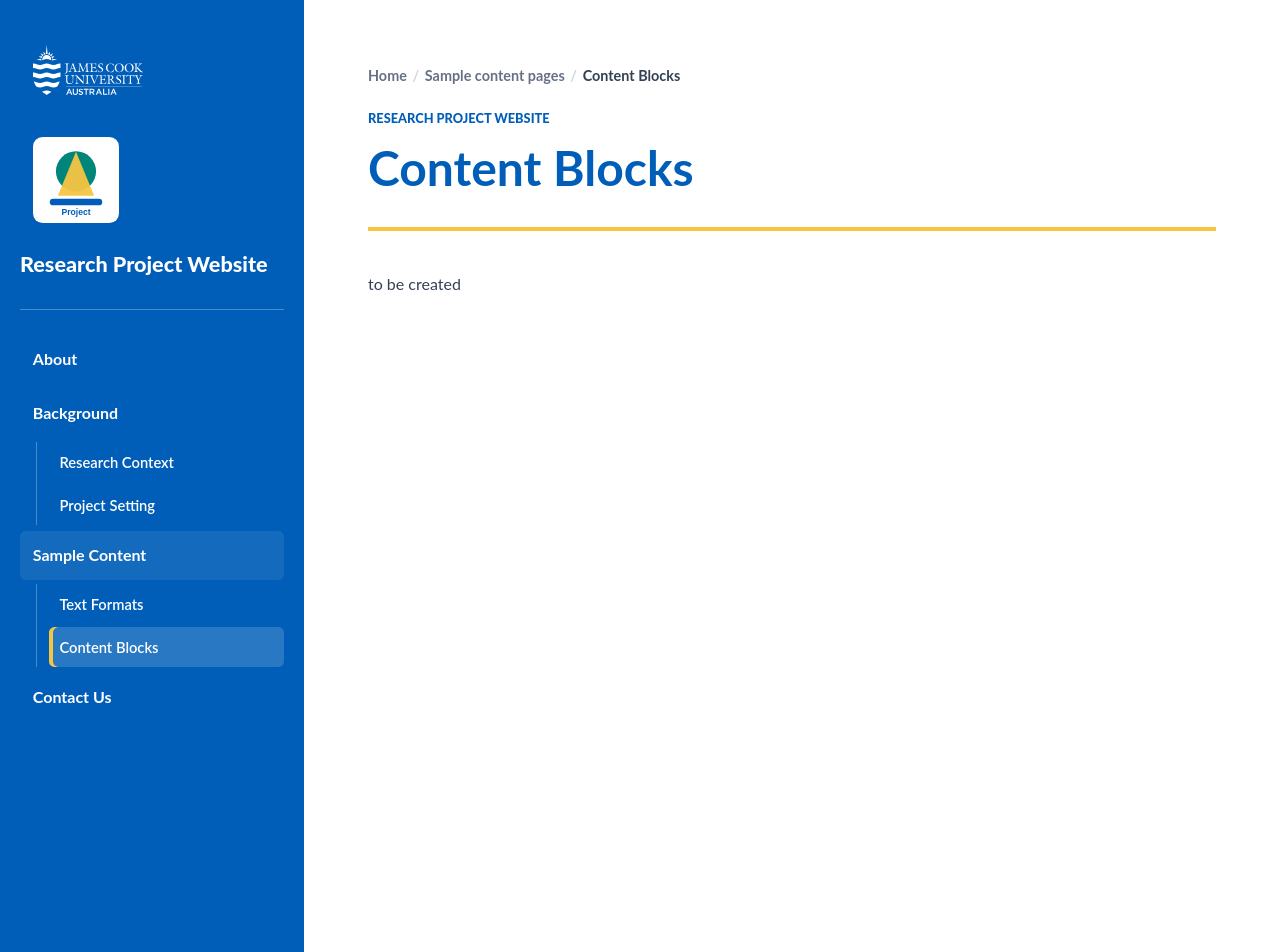
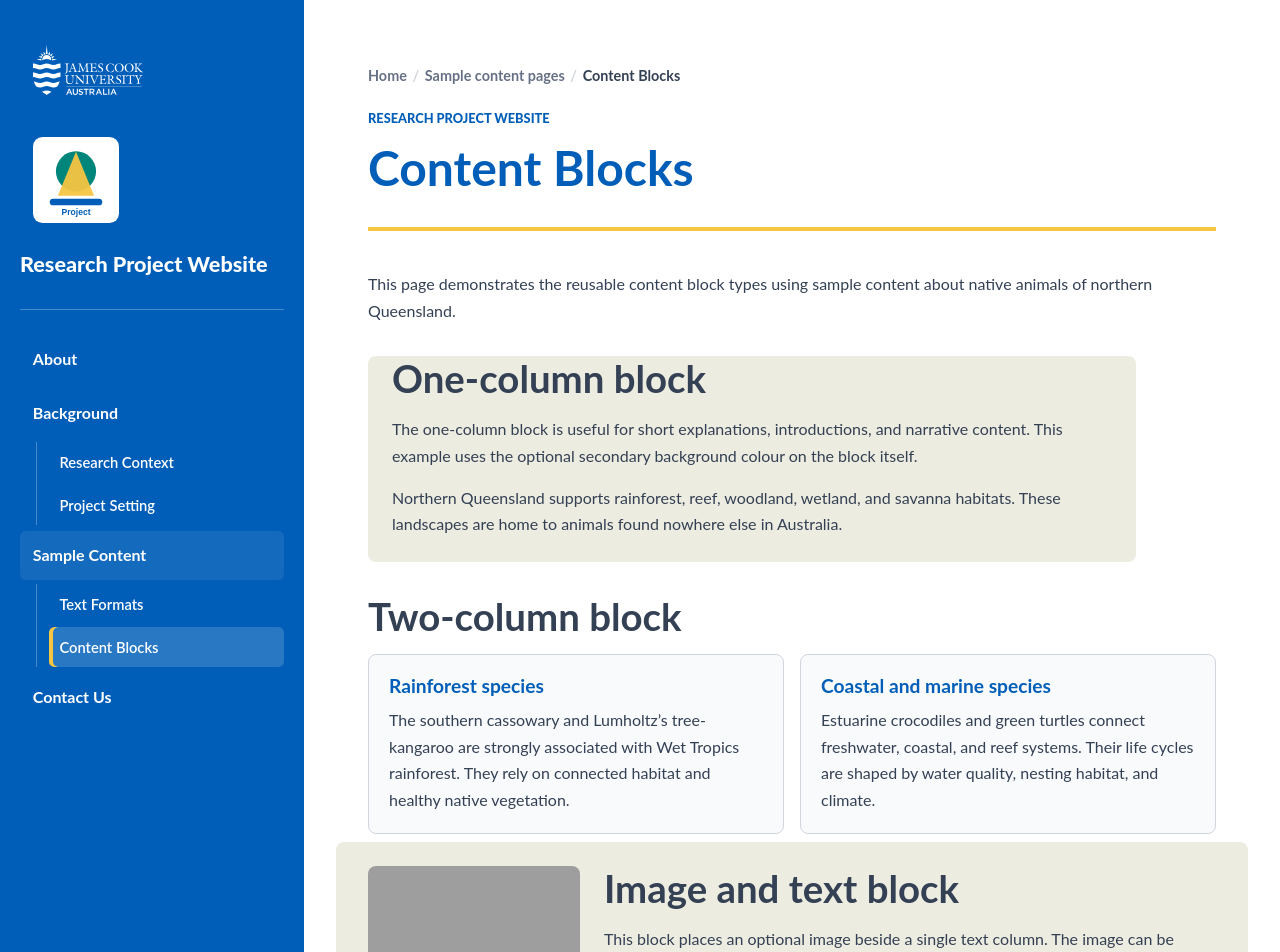
Before and after one commit to jcu-eresearch/jcu-research-website-theme, a Jekyll site: the page built from sample-content-pages/content-blocks.md, in a window 1280 px wide and 1400 px high. Shown: the top 952 px of the window. Built offline with Jekyll 4.4.1, drawn with Linux system fonts in a browser that asks for light colours; some of the changed text lies outside the part shown; grey boxes are pictures that could not be loaded.

Commit message:
Added example content blocks content

```diff
--- a/sample-content-pages/content-blocks.md
+++ b/sample-content-pages/content-blocks.md
@@ -2,7 +2,83 @@
 title: Content Blocks
 permalink: /sample-content-pages/content-blocks/
 order: 2
-image: "/assets/images/card-project-setting.svg"
-summary: "This page shows all the content blocks styles available with this template."
+image: "/assets/images/card-cassowary.svg"
+summary: "Examples of each content block style available with this template."
+blocks:
+  - type: one-column
+    title: "One-column block"
+    background: "secondary"
+    background_mode: "block"
+    content: |
+      The one-column block is useful for short explanations, introductions, and narrative content. This example uses the optional secondary background colour on the block itself.
+
+      Northern Queensland supports rainforest, reef, woodland, wetland, and savanna habitats. These landscapes are home to animals found nowhere else in Australia.
+  - type: two-column
+    title: "Two-column block"
+    columns:
+      - title: "Rainforest species"
+        content: |
+          The southern cassowary and Lumholtz's tree-kangaroo are strongly associated with Wet Tropics rainforest. They rely on connected habitat and healthy native vegetation.
+      - title: "Coastal and marine species"
+        content: |
+          Estuarine crocodiles and green turtles connect freshwater, coastal, and reef systems. Their life cycles are shaped by water quality, nesting habitat, and climate.
+  - type: image-text
+    title: "Image and text block"
+    image: "/assets/images/card-tree-kangaroo.svg"
+    image_alt: "Stylised Lumholtz's tree-kangaroo in rainforest"
+    image_position: "left"
+    image_size: "small"
+    background: "secondary"
+    background_mode: "behind"
+    caption: "Example with image_position: left, image_size: small, and background_mode: behind."
+    content: |
+      This block places an optional image beside a single text column. The image can be positioned on the left or right and set to small, medium, or large.
+
+      Lumholtz's tree-kangaroo is an arboreal marsupial of the Wet Tropics. It moves through the forest canopy and is vulnerable to habitat fragmentation.
+  - type: gallery
+    title: "Image gallery block"
+    items:
+      - title: "Southern cassowary"
+        image: "/assets/images/card-cassowary.svg"
+        url: "/sample-content-pages/animals/southern-cassowary/"
+      - title: "Lumholtz's tree-kangaroo"
+        image: "/assets/images/card-tree-kangaroo.svg"
+        url: "/sample-content-pages/animals/lumholtzs-tree-kangaroo/"
+      - title: "Estuarine crocodile"
+        image: "/assets/images/card-crocodile.svg"
+        url: "/sample-content-pages/animals/estuarine-crocodile/"
+      - title: "Green turtle"
+        image: "/assets/images/card-green-turtle.svg"
+        url: "/sample-content-pages/animals/green-turtle/"
+  - type: partner-logos
+    title: "Partner logo block"
+    columns: 4
+    content: |
+      The partner logo block can display logos in a configurable number of columns, with optional links from each logo.
+    partners:
+      - name: "James Cook University"
+        logo: "/assets/images/partner-jcu.svg"
+        url: "https://www.jcu.edu.au/"
+      - name: "Partner organisation"
+        logo: "/assets/images/partner-placeholder.svg"
+      - name: "Rainforest research partner"
+        logo: "/assets/images/partner-rainforest.svg"
+      - name: "Reef research partner"
+        logo: "/assets/images/partner-reef.svg"
+  - type: page-cards
+    title: "Page cards block, four per row"
+    folder: "sample-content-pages/animals/"
+    columns: 4
+    link_text: "Read species profile"
+    content: |
+      This card block uses `columns: 4`. Each card is generated from a Markdown page in the animals folder.
+  - type: page-cards
+    title: "Page cards block, one per row"
+    folder: "sample-content-pages/animals/"
+    columns: 1
+    link_text: "Open full profile"
+    content: |
+      This card block uses `columns: 1`, so each card displays as a wide row with the image on the left and the summary on the right on desktop screens.
 ---
-to be created
+
+This page demonstrates the reusable content block types using sample content about native animals of northern Queensland.
```
